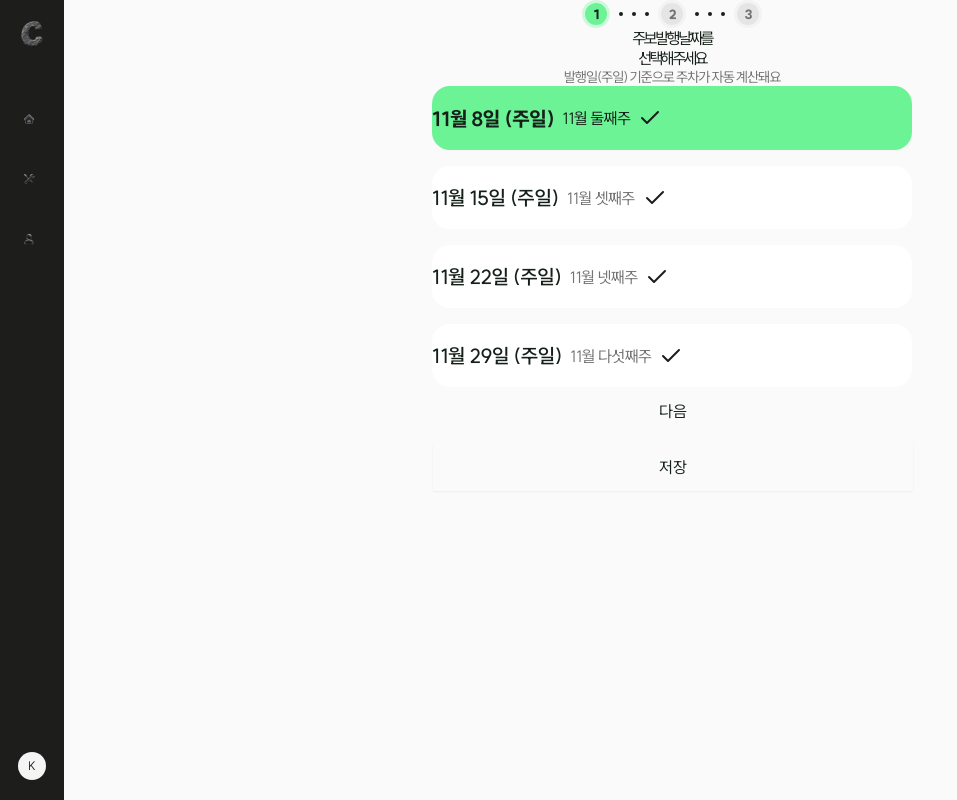
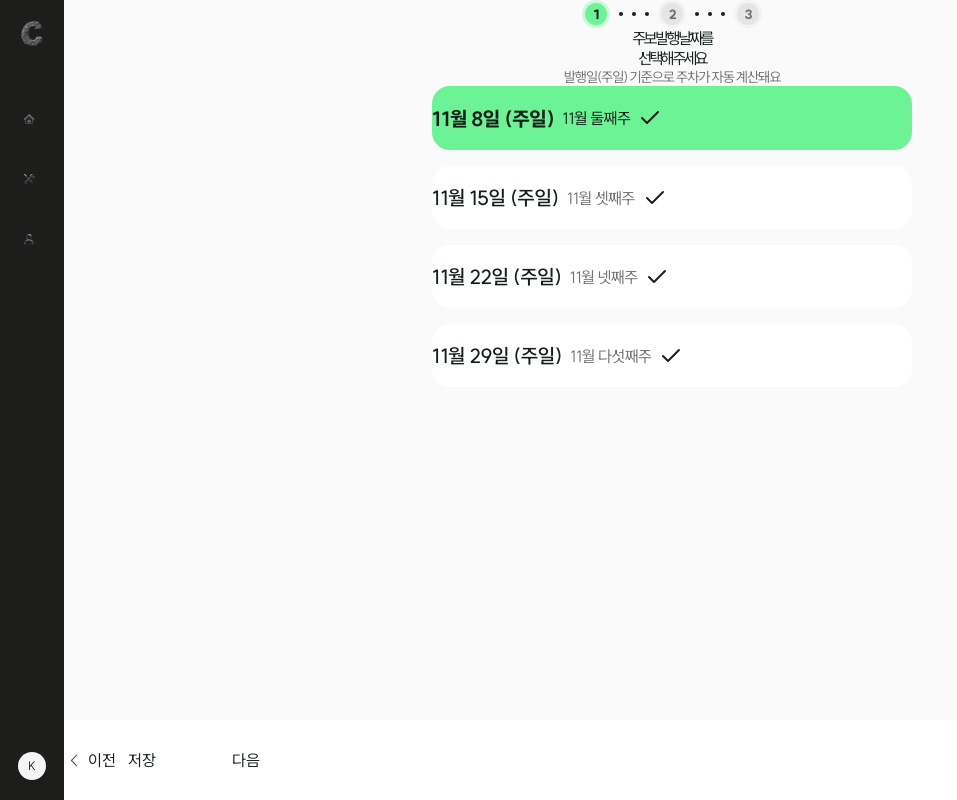
Before and after one commit to beom-i/hummunication, a Next.js app: page /weekly in a window 1280 px wide. Shown: the whole page, without its empty margins (0-957 px from the left). Built offline with nearby package versions, Linux system fonts and the light colour scheme.

Commit message:
fix: align weekly footer and sermon preview panels

```diff
--- a/src/components/weekly/publish-date.tsx
+++ b/src/components/weekly/publish-date.tsx
@@ -3,7 +3,6 @@
 import { bulletinTitle } from "@/components/bulletins/format";
 import Image from "next/image";
 import { useFormContext } from "react-hook-form";
-import { Button } from "@/components/ui/button";
 import { Field, FieldError, FieldGroup, FieldLabel } from "@/components/ui/field";
 import type { WeeklyFormData } from "@/components/weekly/schemas";
 import { WeeklySteps } from "@/components/weekly/weekly-layout";
@@ -16,20 +15,19 @@ const publishDates = [
   { value: "2026-11-29", label: "11월 29일 (주일)", week: "11월 다섯째주" },
 ] as const;
 
-export function PublishDate({ onNext, onSave, saving, lockedDate }: { onNext: () => void; onSave: () => void; saving: boolean; lockedDate?: string }) {
+export function PublishDate({ lockedDate }: { lockedDate?: string }) {
   const options = lockedDate ? [{ value: lockedDate, label: `${Number(lockedDate.slice(5, 7))}월 ${Number(lockedDate.slice(-2))}일`, week: bulletinTitle(lockedDate).replace(" 주보", "") }] : publishDates;
-  const { register, trigger, formState: { errors } } = useFormContext<WeeklyFormData>();
+  const { register, formState: { errors } } = useFormContext<WeeklyFormData>();
 
   return (
-    <section className="weekly-enter flex min-h-svh min-w-0 flex-1 flex-col items-center px-6 pt-[99px] pb-[70px] max-md:pt-20 max-md:pb-8">
+    <section className="weekly-enter flex min-w-0 flex-1 flex-col items-center px-6 pt-[99px] pb-8 max-md:pt-20">
       <div className="flex w-full max-w-[480px] flex-1 flex-col items-center">
         <WeeklySteps step={1} />
         <div className="mt-[62px] w-full text-center max-md:mt-10">
           <h1 className="text-[36px] leading-[1.25] font-extrabold tracking-[-2.88px] max-sm:text-[30px]">주보 발행 날짜를<br />{lockedDate ? "확인해 주세요" : "선택해 주세요"}</h1>
           <p className="mt-3 text-sm leading-[18px] tracking-[-1.12px] text-muted-foreground">{lockedDate ? "저장된 주보의 발행일이에요" : "발행일(주일) 기준으로 주차가 자동 계산돼요"}</p>
         </div>
-        <form className="mt-[82px] flex w-full flex-1 flex-col max-md:mt-12" onSubmit={async (event) => { event.preventDefault(); if (await trigger("date")) onNext(); }}>
-          <fieldset>
+        <fieldset className="mt-[82px] w-full max-md:mt-12">
           <legend className="sr-only">주보 발행 날짜</legend>
           <FieldGroup className="gap-4">
             {options.map((option) => (
@@ -46,11 +44,6 @@ export function PublishDate({ onNext, onSave, saving, lockedDate }: { onNext: ()
           <FieldError errors={[errors.date]} />
         </fieldset>
         <FieldError errors={[errors.root]} />
-          <div className="mt-auto flex flex-col gap-2 pt-12 max-md:mt-12 md:translate-x-px">
-            <Button disabled={saving} type="submit" className="h-12 w-full rounded-lg border-0 text-base font-extrabold">다음</Button>
-            <Button type="button" variant="outline" loading={saving} onClick={onSave} className="h-12 w-full rounded-lg border-draft-border bg-draft text-base font-bold hover:bg-input">저장</Button>
-          </div>
-        </form>
       </div>
     </section>
   );
--- a/src/components/weekly/sermon-editor.tsx
+++ b/src/components/weekly/sermon-editor.tsx
@@ -45,7 +45,7 @@ export function SermonEditor({ preview }: { preview: boolean }) {
   return <div className="weekly-sermon-layout mt-[70px] flex items-start gap-8 max-lg:flex-col">
     <div className="w-[380px] shrink-0 max-lg:w-full">
       {preview ? <Field className="gap-2" data-invalid={!!errors.sermon?.document}>
-        <FieldLabel htmlFor="sermon-content" className="text-sm font-semibold text-secondary-foreground">정리 내용</FieldLabel>
+        <FieldLabel htmlFor="sermon-content" className="text-sm leading-5 font-semibold text-secondary-foreground">정리 내용</FieldLabel>
         <Controller control={control} name="sermon.document" render={({ field }) => <RichTextEditor id="sermon-content" value={field.value} onChange={value => {
           field.onChange(value);
           const result = richDocumentSchema.safeParse(value);
@@ -55,9 +55,9 @@ export function SermonEditor({ preview }: { preview: boolean }) {
         <FieldError errors={[errors.sermon?.document]} />
       </Field> : <SermonFields />}
     </div>
-    <section className="min-w-0 flex-1 rounded-3xl bg-card p-6 max-lg:w-full" aria-label={preview ? "설교 본문 카드뉴스 미리보기" : "설교 표지 미리보기"} aria-busy={preview && !ready}>
+    <section className={`min-w-0 flex-1 rounded-3xl bg-card p-6 max-lg:w-full ${preview ? "lg:mt-7" : ""}`} aria-label={preview ? "설교 본문 카드뉴스 미리보기" : "설교 표지 미리보기"} aria-busy={preview && !ready}>
       {!preview ? <><h2 className="mb-5 text-lg font-bold">표지 미리보기</h2><figure className="mx-auto w-full max-w-[360px]">{openCard(0, <SermonCard index={0} />)}<figcaption className="mt-3 text-sm text-secondary-foreground">1 표지</figcaption></figure></> : <>
-        <div className="flex flex-wrap items-center justify-between gap-2"><h2 className="text-lg font-bold tracking-[-0.72px]">본문 카드뉴스 {pages.length}장</h2><span className="flex items-center gap-1.5 text-xs text-muted-foreground" role="status">{errors.sermon?.document ? "입력 내용을 확인해 주세요" : ready ? "실시간 반영됨" : <><Spinner className="size-3" />페이지 계산 중…</>}</span></div>
+        <div className="flex flex-wrap items-center justify-between gap-2"><h2 className="text-lg font-bold tracking-[-0.72px]">본문 카드뉴스 {pages.length}장</h2>{(errors.sermon?.document || !ready) && <span className="flex items-center gap-1.5 text-xs text-muted-foreground" role="status">{errors.sermon?.document ? "입력 내용을 확인해 주세요" : <><Spinner className="size-3" />페이지 계산 중…</>}</span>}</div>
         <Tabs defaultValue="album" className="mt-4">
           <TabsList variant="line" aria-label="보기 방식">
             <TabsTrigger value="album" className="gap-2"><Image src="/images/weekly/0f022.svg" alt="" width={16} height={16} />앨범형</TabsTrigger>
--- a/src/components/weekly/weekly-mockup.tsx
+++ b/src/components/weekly/weekly-mockup.tsx
@@ -114,6 +114,12 @@ export function WeeklyMockup() {
   const finishContent = () => navigate(3);
   const afterSermon = () => getValues("sections").includes("family") ? navigate(2, "families") : finishContent();
   const next = async () => {
+    if (step === 1) {
+      if (!await trigger("date")) return;
+      if (!editingId) methods.setValue("sermon.date", getValues("date"));
+      navigate(2);
+      return;
+    }
     const sections = getValues("sections");
     if (view === "options") {
       if (!await trigger("sections")) return;
@@ -129,7 +135,8 @@ export function WeeklyMockup() {
     } else finishContent();
   };
   const back = () => {
-    if (step === 3) navigate(2);
+    if (step === 1) router.push(editingId ? bulletinHref(editingId) : "/home");
+    else if (step === 3) navigate(2);
     else if (view === "options") navigate(1);
     else if (view === "sermon") navigate(2);
     else if (view === "sermon-preview") navigate(2, "sermon");
@@ -148,17 +155,17 @@ export function WeeklyMockup() {
   return (
     <FormProvider {...methods}>
       <SermonPagesProvider>
-      <main ref={main} className={`weekly-main min-w-0 flex-1 ${step > 1 ? "pb-[100px]" : ""}`} style={{ "--weekly-sidebar-offset": isMobile ? "0px" : state === "collapsed" ? "var(--sidebar-width-icon)" : "var(--sidebar-width)" } as React.CSSProperties}>
-      {step === 1 ? <PublishDate onNext={() => { if (!editingId) methods.setValue("sermon.date", getValues("date")); navigate(2); }} onSave={() => save()} saving={pending} lockedDate={editingId ?? undefined} /> : (
+      <main ref={main} className="weekly-main min-w-0 flex-1 pb-[100px]" style={{ "--weekly-sidebar-offset": isMobile ? "0px" : state === "collapsed" ? "var(--sidebar-width-icon)" : "var(--sidebar-width)" } as React.CSSProperties}>
+      {step === 1 ? <PublishDate lockedDate={editingId ?? undefined} /> : (
         <>
           <WeeklyHeading step={step} title={title} description={step === 2 && (view === "options" || view === "family-preview") ? "해당되지 않는 것은 제외해 주세요" : undefined} />
           <div key={`${step}-${view}-${groupIndex}`} className="weekly-content weekly-page-enter">
             {step === 3 ? <WeeklyResults /> : view === "options" ? <Configuration /> : view === "sermon" || view === "sermon-preview" ? <SermonEditor preview={view === "sermon-preview"} /> : view === "families" ? <FamilyList onEdit={(index) => navigate(2, "family-edit", index)} /> : view === "family-edit" ? <FamilyEditor index={groupIndex} /> : <FamilyPreview onEdit={(index) => navigate(2, "family-edit", index)} />}
           </div>
           <div className="mx-auto max-w-[480px] px-4"><FieldError errors={[errors.root]} /></div>
-          <WeeklyFooter onBack={back} onSave={() => save()} busy={pending} showSave={step !== 3} onNext={step !== 3 ? next : () => save(true)} nextLabel={step === 3 ? "저장" : "다음"} />
         </>
       )}
+      <WeeklyFooter onBack={back} onSave={() => save()} busy={pending} showSave={step !== 3} onNext={step !== 3 ? next : () => save(true)} nextLabel={step === 3 ? "저장" : "다음"} />
       </main>
       </SermonPagesProvider>
     </FormProvider>
```
Also changed, not shown: 1 other file (tests, documents, lock files or other folders). Lines whose indentation alone changed are shown as unchanged.
